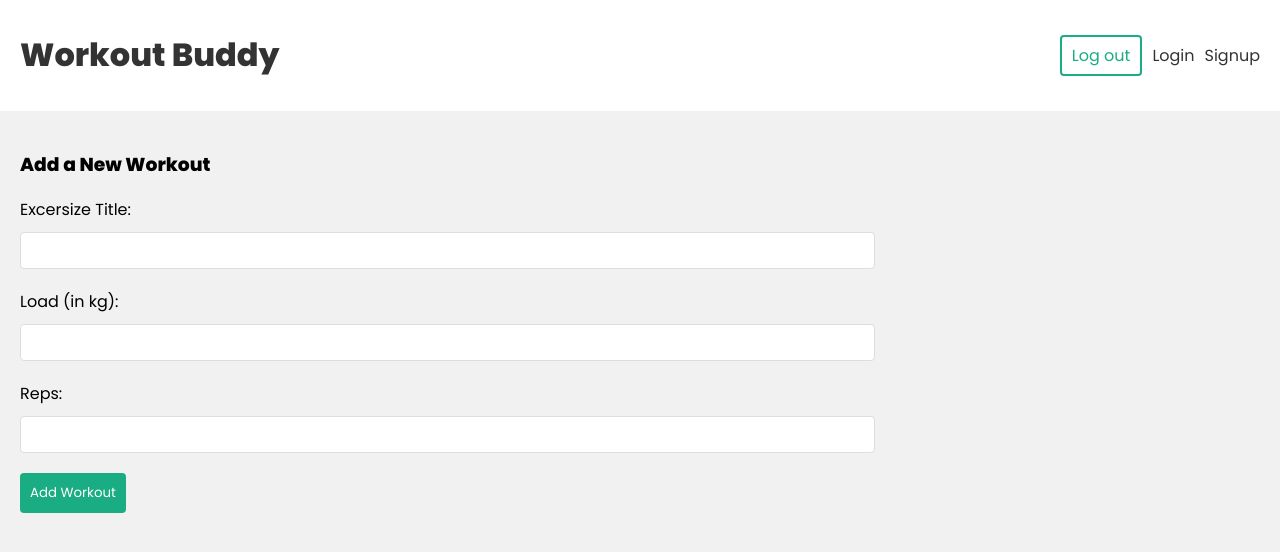
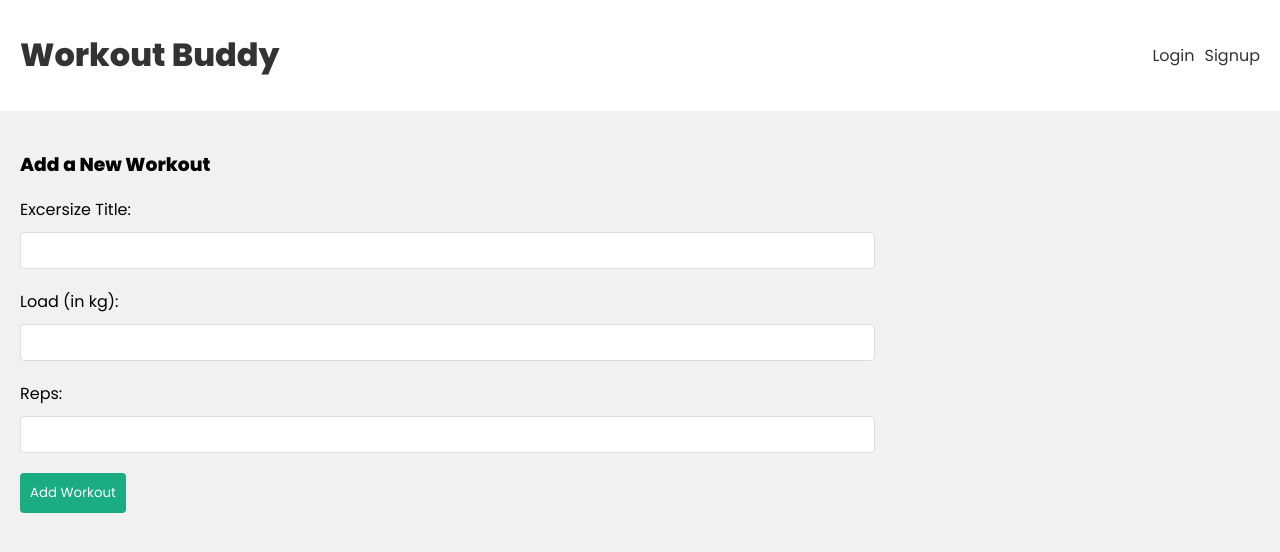
Before and after one commit to KISMAT1234/authentication-mern, a React (Vite) app in the folder frontend/: page / in a window 1280 px wide. Shown: the top 552 px of the page. Built offline with nearby package versions, Linux system fonts and the light colour scheme.

Commit message:
added user email after login sucess

```diff
--- a/frontend/src/components/Navbar.jsx
+++ b/frontend/src/components/Navbar.jsx
@@ -1,8 +1,10 @@
 import { Link } from 'react-router-dom'
 import { useLogout } from '../hooks/useLogout'
+import { useAuthContext } from '../hooks/useAuthContext'
 
 const Navbar = () => {
   const { logout } = useLogout()
+  const { user } = useAuthContext()
 
   const handleClick = () => {
     logout()
@@ -15,13 +17,18 @@ const Navbar = () => {
           <h1>Workout Buddy</h1>
         </Link>
         <nav>
+          {user && (
             <div>
+              <span>{user.email}</span>
               <button onClick={handleClick}>Log out</button>
             </div>
+          )}
+          {!user && (
             <div>
               <Link to="/login">Login</Link>
               <Link to="/signup">Signup</Link>
             </div>
+          )}
         </nav>
       </div>
     </header>
```
Lines whose indentation alone changed are shown as unchanged.
